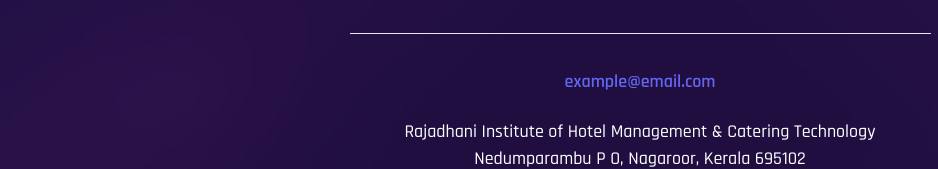
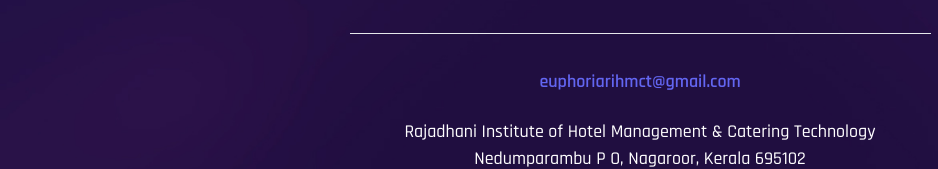
Before and after one commit to agentsuperuser/rihmcteuphoria, a React (Create React App) app: page / in a window 1280 px wide. Shown: the part 3650-3819 px from the top of the page, without its empty margins (0-938 px from the left). Built offline with nearby package versions, Linux system fonts and the light colour scheme; the HTML template or start-up script is replaced by a standard one; a web font is replaced by a local one.

Commit message:
Update Contact.js

```diff
--- a/src/components/Contact.js
+++ b/src/components/Contact.js
@@ -11,7 +11,7 @@
     <div class="lg:w-1/2 md:w-2/3 mx-auto">
       <div class="flex flex-wrap -m-2">
         <div class="p-2 w-full pt-8 mt-8 border-t border-gray-200 text-center">
-          <a class="text-indigo-500 font-semibold">example@email.com</a>
+          <a class="text-indigo-500 font-semibold" href="euphoriarihmct@gmail.com">euphoriarihmct@gmail.com</a>
           <p class="leading-normal font-medium text-white my-5">Rajadhani Institute of Hotel Management & Catering Technology
             <br/>Nedumparambu P O, Nagaroor, Kerala 695102
           </p>
```
